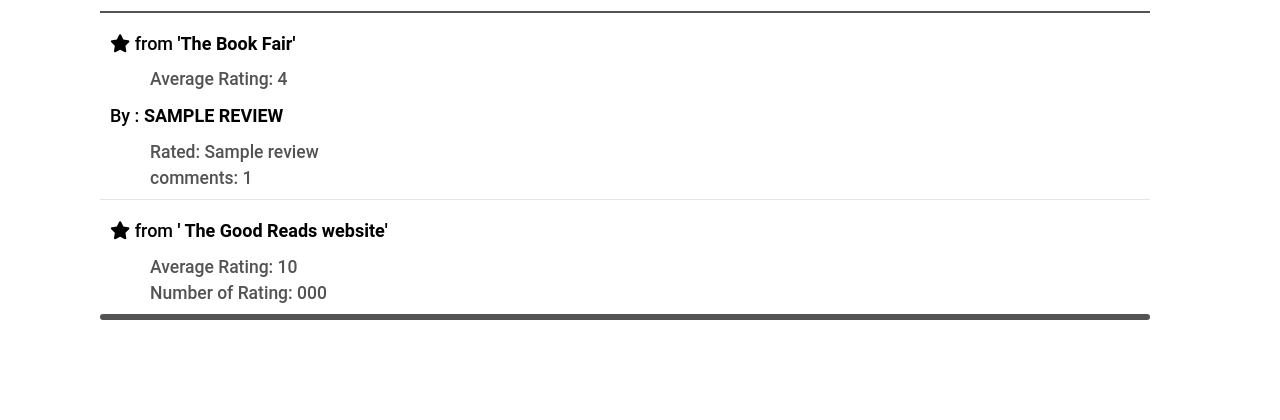
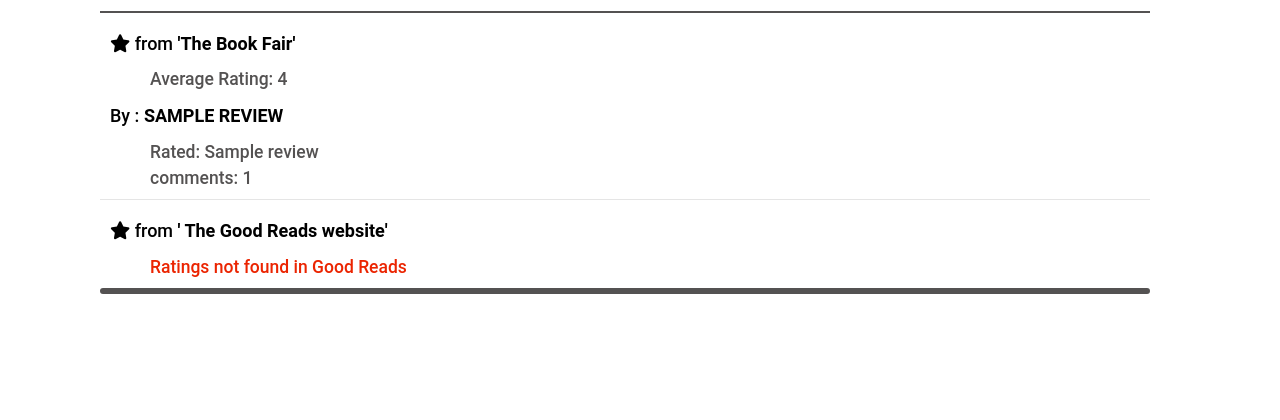
Before and after one commit to saarikabhasi/CS50-project1, a Flask app: template templates/book.html in a window 1280 px wide. Shown: the part 435-855 px from the top of the page. After the commit the page ends 729 px from the top, so only its background shows below. Run offline with Flask 2, Linux system fonts and the light colour scheme; the template is opened without the code that fills it: most values are stand-ins (such as "Sample title", 1, 10 or a date in 2020); some libraries are stand-ins or nearby versions.

Commit message:
goodreads display changes

```diff
--- a/templates/book.html
+++ b/templates/book.html
@@ -69,14 +69,12 @@ The Book Fair
                                 <hr>
 
                                 <h2> <i class= "fa fa-star"></i>  from <b>' The Good Reads website' </b></h2>
-
-
-                                {% if goodreads_numberofrating[loop.index0] == 0 %}
-                                    <h3> Looks like no one has given rating in Good Reads </h3>
-                                {% else %}
-                                    <h3>Average Rating: {{goodreads_avg[loop.index0]}}</h3>
-                                    <h3> Number of Rating: {{goodreads_numberofrating[loop.index0]}}</h3>
-                                {% endif %}
+                                    {%if goodreads_responsecode !=200 %}
+                                        <h3 class="notfound"> Ratings not found in Good Reads </h3>
+                                    {% else %}
+                                        <h3>Average Rating: {{goodreads_avg[loop.index0]}}</h3>
+                                        <h3> Number of Rating: {{goodreads_numberofrating[loop.index0]}}</h3>
+                                    {% endif %}
                             </div>
                         </div>
                         <hr class="hr_divide_heading">
```
